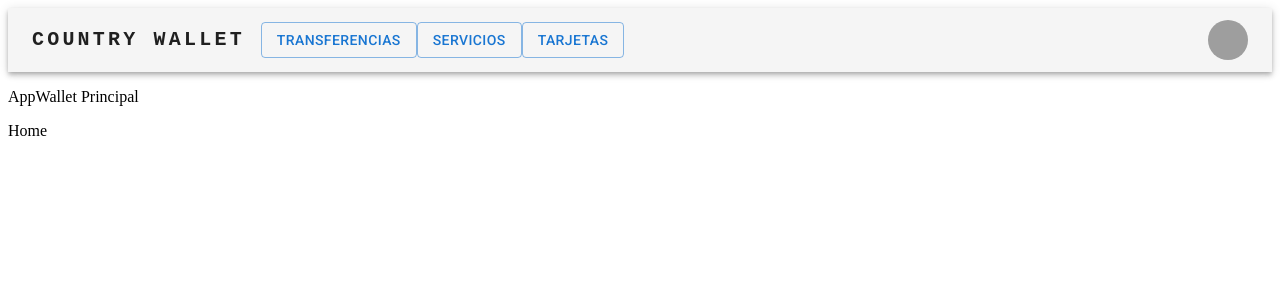
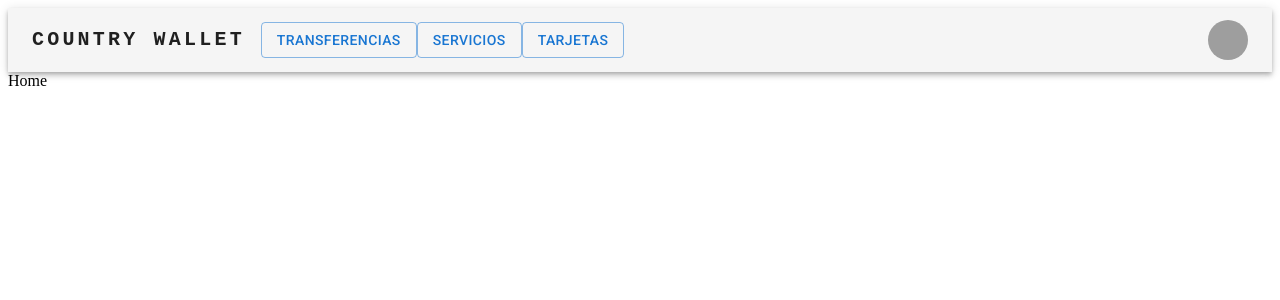
Before and after one commit to No-Country/c8-76-m-react, a React (Vite) app: page / in a window 1280 px wide. Shown: the top 300 px of the page. Built offline with nearby package versions, Linux system fonts and the light colour scheme; grey boxes are pictures that could not be loaded.

Commit message:
acomodo carpetas

```diff
--- a/src/AppWallet.jsx
+++ b/src/AppWallet.jsx
@@ -6,9 +6,7 @@ export const AppWallet = () => {
   return (
     <>
       <NavHeader />
-      <div>
-        <p>AppWallet Principal</p>
-      </div>
+
       <Home />
     </>
   );
```
